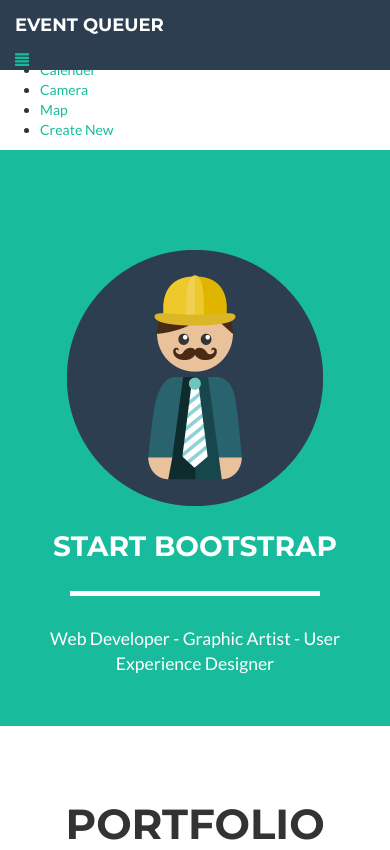
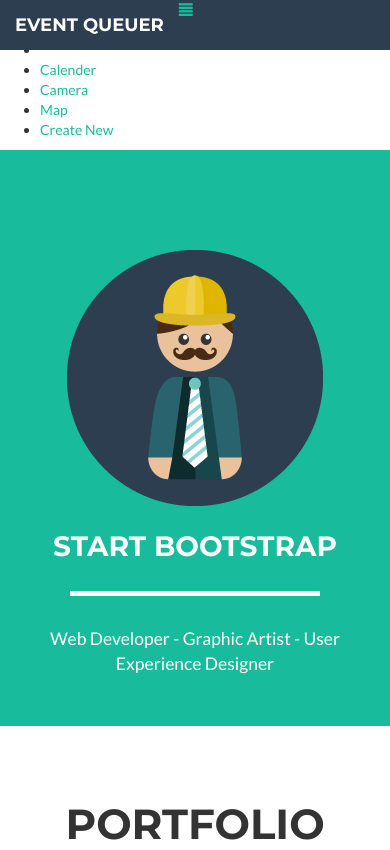
Before and after one commit to skarimik/CSE170, a website: page static/index2.html in a window 390 px wide. Shown: the top 850 px of the page. Drawn offline with nearby package versions, Linux system fonts and the light colour scheme; files that its build step writes are made by us from their sources; files whose address does not match are found by name.

Commit message:
just for update

```diff
--- a/static/index2.html
+++ b/static/index2.html
@@ -80,6 +80,7 @@
             </div>-->
             <div class="navbar-header page-scroll">
                 <a class="navbar-brand" href="#page-top">Event Queuer</a>
+                <a href="#menu-toggle" class=" big glyphicon glyphicon-align-justify" id="menu-toggle"></a>
             </div>
 
             <!-- Collect the nav links, forms, and other content for toggling -->
@@ -103,9 +104,7 @@
                     </li>
                 </ul>
             </div> -->
-            <div id="toggle-side-bar">
-                        <a href="#menu-toggle" class=" big glyphicon glyphicon-align-justify" id="menu-toggle"></a>
-            </div>
+
             <!-- /.navbar-collapse -->
         </div>
         <!-- /.container-fluid -->
```
Also changed, not shown: 1 other file.
